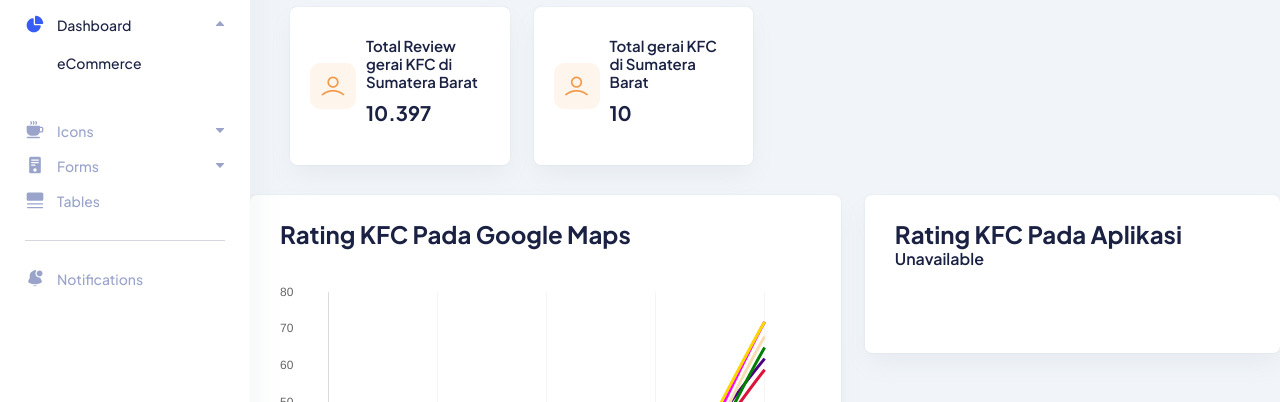
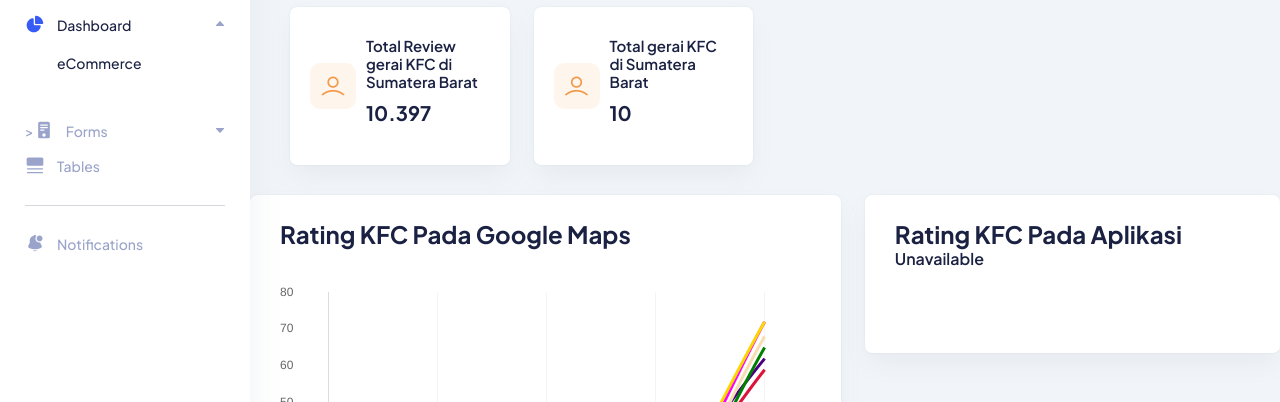
Before and after one commit to YurikoTaruna/TUBES-VDS, a website: page index.html in a window 1280 px wide. Shown: the part 204-606 px from the top of the page. Drawn offline with nearby package versions, Linux system fonts and the light colour scheme; files whose address does not match are found by name.

Commit message:
Update index.html

```diff
--- a/index.html
+++ b/index.html
@@ -67,40 +67,7 @@
               aria-expanded="false"
               aria-label="Toggle navigation"
             >
-               <span class="icon">
-                <svg width="20" height="20" viewBox="0 0 20 20" fill="none" xmlns="http://www.w3.org/2000/svg">
-                  <path
-                    d="M5.48663 1.1466C5.77383 0.955131 6.16188 1.03274 6.35335 1.31994L6.87852 2.10769C7.20508 2.59755 7.20508 3.23571 6.87852 3.72556L6.35335 4.51331C6.16188 4.80052 5.77383 4.87813 5.48663 4.68666C5.19943 4.49519 5.12182 4.10715 5.31328 3.81994L5.83845 3.03219C5.88511 2.96221 5.88511 2.87105 5.83845 2.80106L5.31328 2.01331C5.12182 1.72611 5.19943 1.33806 5.48663 1.1466Z" />
-                  <path
-                    d="M2.49999 5.83331C2.03976 5.83331 1.66666 6.2064 1.66666 6.66665V10.8333C1.66666 13.5948 3.90523 15.8333 6.66666 15.8333H9.99999C12.1856 15.8333 14.0436 14.431 14.7235 12.4772C14.8134 12.4922 14.9058 12.5 15 12.5H16.6667C17.5872 12.5 18.3333 11.7538 18.3333 10.8333V8.33331C18.3333 7.41284 17.5872 6.66665 16.6667 6.66665H15C15 6.2064 14.6269 5.83331 14.1667 5.83331H2.49999ZM14.9829 11.2496C14.9942 11.1123 15 10.9735 15 10.8333V7.91665H16.6667C16.8967 7.91665 17.0833 8.10319 17.0833 8.33331V10.8333C17.0833 11.0634 16.8967 11.25 16.6667 11.25H15L14.9898 11.2498L14.9829 11.2496Z" />
-                  <path
-                    d="M8.85332 1.31994C8.6619 1.03274 8.27383 0.955131 7.98663 1.1466C7.69943 1.33806 7.62182 1.72611 7.81328 2.01331L8.33848 2.80106C8.38507 2.87105 8.38507 2.96221 8.33848 3.03219L7.81328 3.81994C7.62182 4.10715 7.69943 4.49519 7.98663 4.68666C8.27383 4.87813 8.6619 4.80052 8.85332 4.51331L9.37848 3.72556C9.70507 3.23571 9.70507 2.59755 9.37848 2.10769L8.85332 1.31994Z" />
-                  <path
-                    d="M10.4867 1.1466C10.7738 0.955131 11.1619 1.03274 11.3533 1.31994L11.8785 2.10769C12.2051 2.59755 12.2051 3.23571 11.8785 3.72556L11.3533 4.51331C11.1619 4.80052 10.7738 4.87813 10.4867 4.68666C10.1994 4.49519 10.1218 4.10715 10.3133 3.81994L10.8385 3.03219C10.8851 2.96221 10.8851 2.87105 10.8385 2.80106L10.3133 2.01331C10.1218 1.72611 10.1994 1.33806 10.4867 1.1466Z" />
-                  <path
-                    d="M2.49999 16.6667C2.03976 16.6667 1.66666 17.0398 1.66666 17.5C1.66666 17.9602 2.03976 18.3334 2.49999 18.3334H14.1667C14.6269 18.3334 15 17.9602 15 17.5C15 17.0398 14.6269 16.6667 14.1667 16.6667H2.49999Z" />
-                </svg>
-              </span>
-              <span class="text">Icons</span>
-            </a>
-            <ul id="ddmenu_55" class="collapse dropdown-nav">
-              <li>
-                <a href="icons.html"> LineIcons </a>
-              </li>
-              <li>
-                <a href="mdi-icons.html"> MDI Icons </a>
-              </li>
-            </ul>
-          </li>
-          <li class="nav-item nav-item-has-children">
-            <a
-              href="#0"
-              class="collapsed"
-              data-bs-toggle="collapse"
-              data-bs-target="#ddmenu_5"
-              aria-controls="ddmenu_5"
-              aria-expanded="false"
-              aria-label="Toggle navigation"
+
             >
               <span class="icon">
                 <svg width="20" height="20" viewBox="0 0 20 20" fill="none" xmlns="http://www.w3.org/2000/svg">
```
